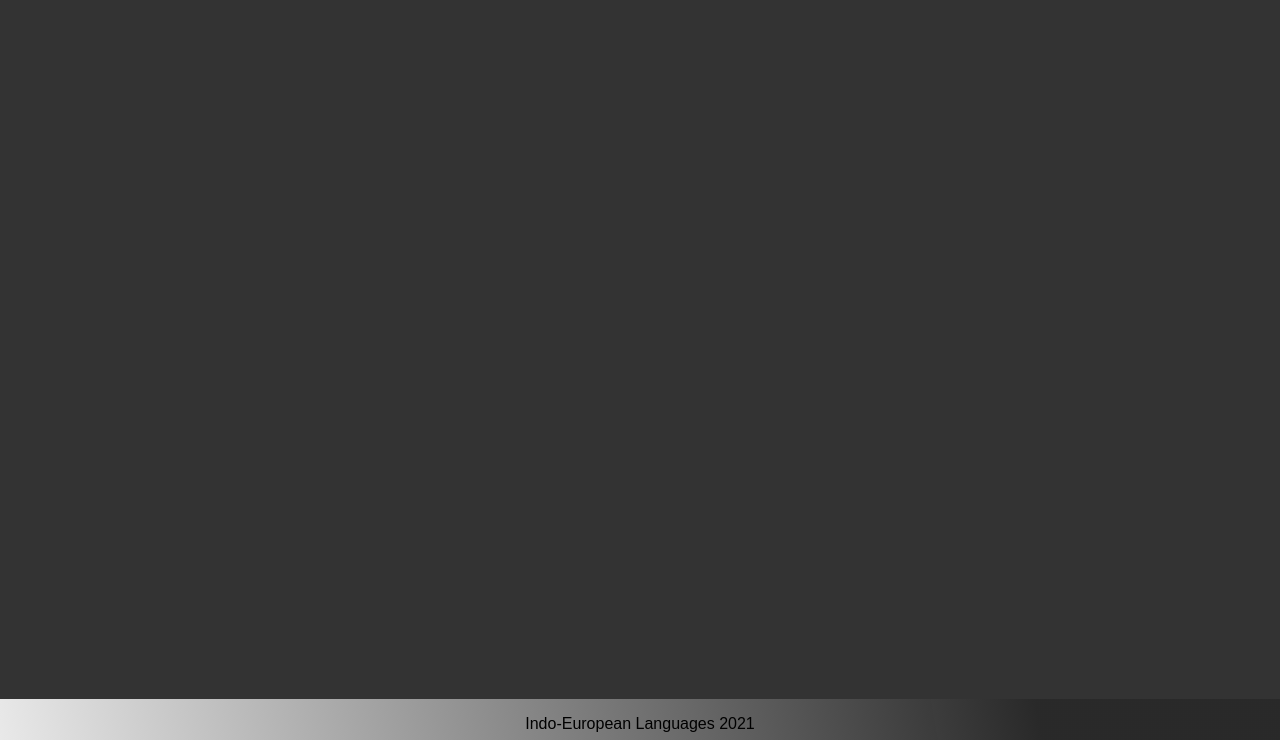
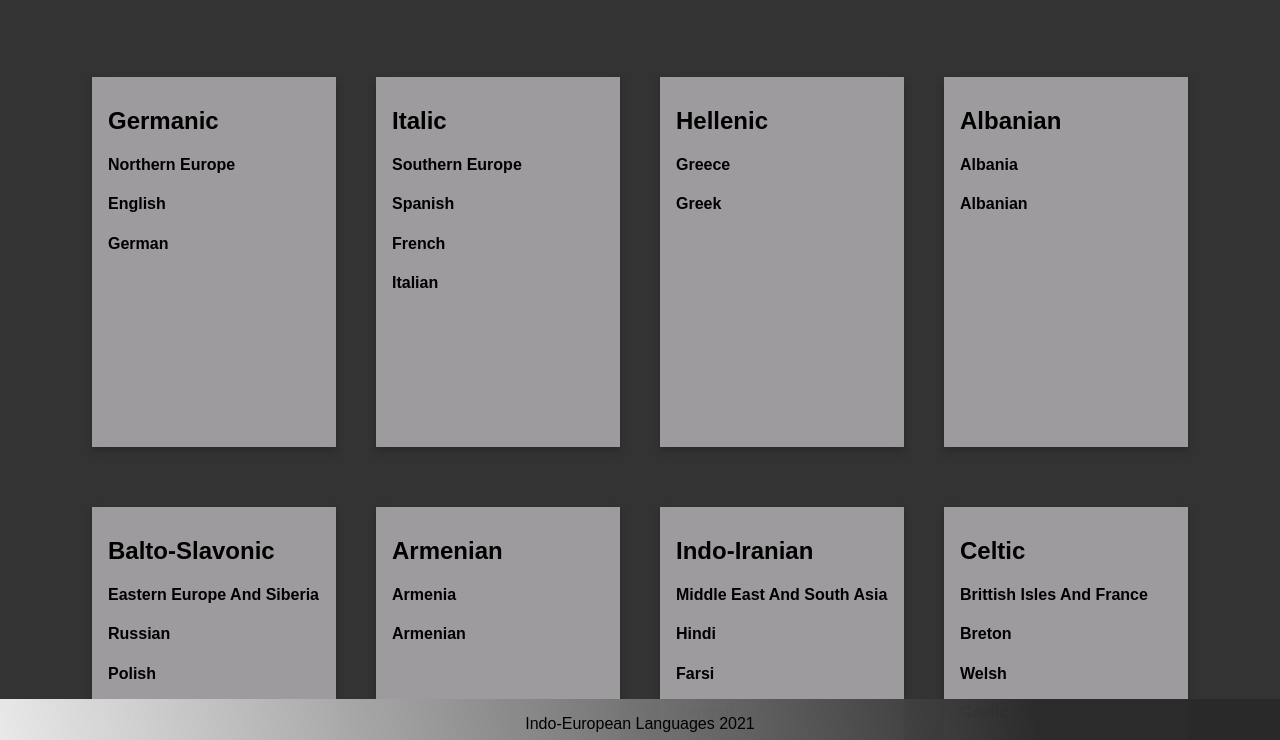
Before and after one commit to ZalmanKelber/IndoEuropeanLanguages, a React app in the folder client/: page / in a window 1280 px wide. Shown: the part 51-791 px from the top of the page. Built offline with nearby package versions, Linux system fonts and the light colour scheme.

Commit message:
added cards and data

```diff
--- a/client/src/components/App.js
+++ b/client/src/components/App.js
@@ -1,5 +1,6 @@
 import Header from "./Header";
 import Footer from "./Footer";
+import Branches from "../containers/Branches";
 
 import "../css/App.css";
 
@@ -7,6 +8,7 @@ function App() {
   return (
     <div className="App">
       <Header />
+      <Branches />
       <Footer />
     </div>
   );
--- /dev/null
+++ b/client/src/components/Branch.js
@@ -0,0 +1,19 @@
+import React from "react";
+
+const Branch = ({data}) => {
+    return (
+        <div className="card">
+            <div className="container">
+                <h2>{data.name}</h2>
+                <h4>{data.geographicExpanse}</h4>
+                {
+                    data.languages.map(language => {
+                        return <h4>{language}</h4>
+                    })
+                }
+            </div>
+        </div>
+    );
+}
+
+export default Branch;
--- /dev/null
+++ b/client/src/containers/Branches.js
@@ -0,0 +1,32 @@
+import React from "react";
+
+import Branch from "../components/Branch";
+
+export default class Branches extends React.Component {
+    state = {
+        branches: [
+            { id: 1, name: "Germanic", geographicExpanse: "Northern Europe", languages: ["English", "German"] },
+            { id: 2, name: "Italic", geographicExpanse: "Southern Europe", languages: ["Spanish", "French", "Italian"] },
+            { id: 3, name: "Hellenic", geographicExpanse: "Greece", languages: ["Greek"] },
+            { id: 4, name: "Albanian", geographicExpanse: "Albania", languages: ["Albanian"] },
+            { id: 5, name: "Balto-Slavonic", geographicExpanse: "Eastern Europe and Siberia", languages: ["Russian", "Polish", "Lithuanian"] },
+            { id: 6, name: "Armenian", geographicExpanse: "Armenia", languages: ["Armenian"] },
+            { id: 7, name: "Indo-Iranian", geographicExpanse: "Middle East and South Asia", languages: ["Hindi", "Farsi", "Bengali", "Punjabi", "Kurdish"] },
+            { id: 8, name: "Celtic", geographicExpanse: "Brittish Isles and France", languages: ["Breton", "Welsh", "Gaelic"] },
+        ]
+    }
+
+    render() {
+        return (
+            <div className="branches">
+                {
+                    this.state.branches.map(branch => {
+                        return (
+                            <Branch key={branch.id} data={branch} />
+                        )
+                    })
+                }
+            </div>
+        )
+    }
+}
--- a/client/src/css/App.css
+++ b/client/src/css/App.css
@@ -69,8 +69,11 @@ body {
   }
 }
 
-.movies{
+.branches{
   padding: 30px;
+  display: flex;
+  flex-wrap: wrap;
+  justify-content: center;
 }
 
 .message{
@@ -85,7 +88,6 @@ body {
   /* Add shadows to create the "card" effect */
   box-shadow: 0 4px 8px 0 rgba(0,0,0,0.2);
   transition: 0.25s ease-in-out;
-  display: inline-block;
   margin: 50px 20px 10px 20px;
   width: 20%;
   height: 370px;
```
